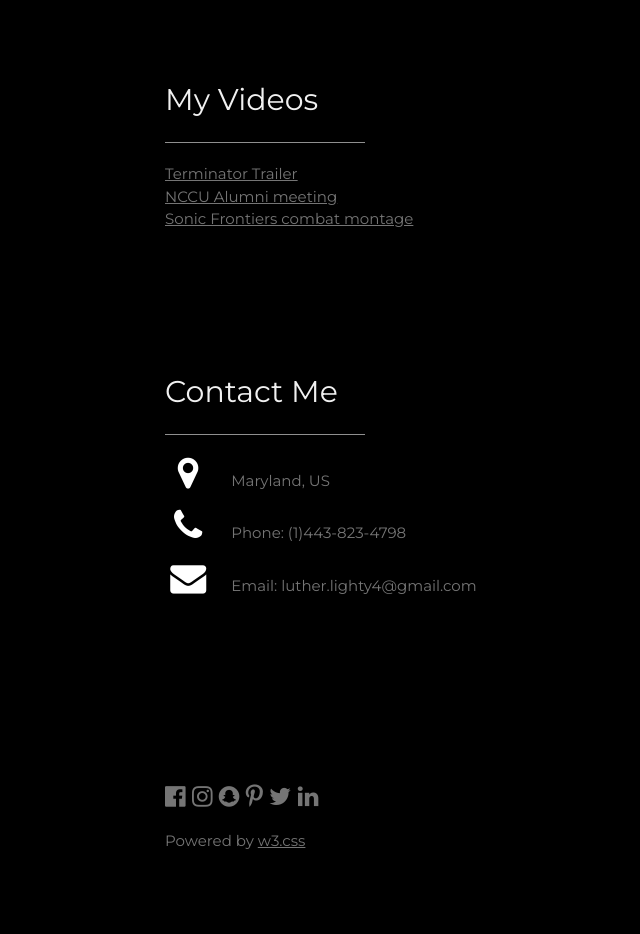
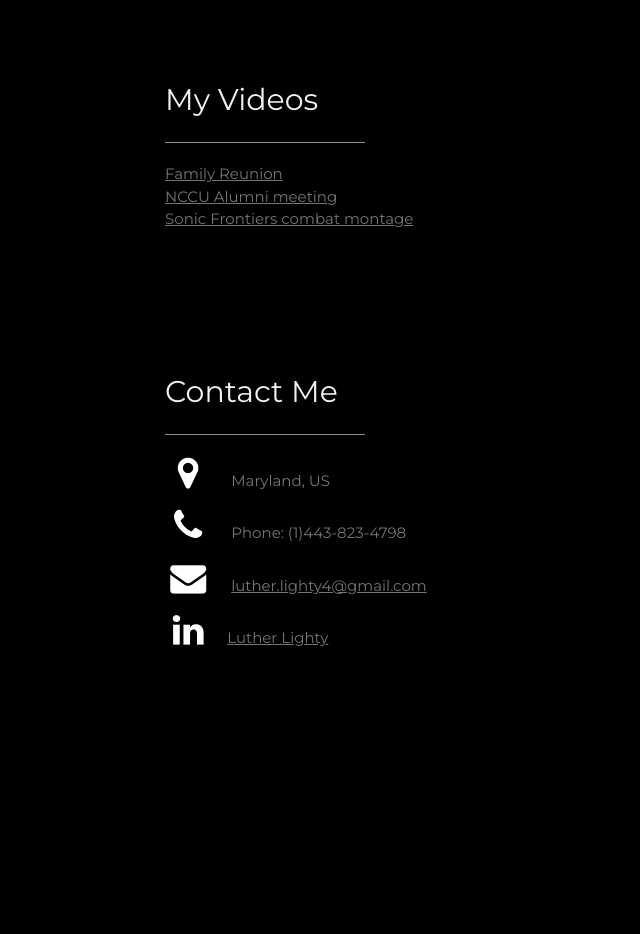
Before and after one commit to LutherLighty/lutherlighty.github.io, a plain HTML site: page Index.html in a window 1280 px wide. Shown: the part 1352-2286 px from the top of the page, without its empty margins (45-685 px from the left). After the commit the page ends 2195 px from the top, so only its background shows below. Drawn offline with nearby package versions, Linux system fonts and the light colour scheme.

Commit message:
Update Index.html
Resume page

```diff
--- a/Index.html
+++ b/Index.html
@@ -1,3 +1,4 @@
+
 <!DOCTYPE html>
 <html>
 <head>
@@ -23,7 +24,7 @@ body, h1,h2,h3,h4,h5,h6 {font-family: "Montserrat", sans-serif}
 <!-- Icon Bar (Sidebar - hidden on small screens) -->
 <nav class="w3-sidebar w3-bar-block w3-small w3-hide-small w3-center">
   <!-- Avatar image in top left corner -->
-  <img src="/w3images/avatar_smoke.jpg" style="width:100%">
+  <!--img src="/w3images/avatar_smoke.jpg" style="width:100%" -->
   <a href="#" class="w3-bar-item w3-button w3-padding-large w3-black">
     <i class="fa fa-home w3-xxlarge"></i>
     <p>HOME</p>
@@ -163,7 +164,7 @@ interest in making his audience love and appreciate the hours of work he puts in
     <!-- Grid for photos -->
     <div class="w3-row-padding" style="margin:0 -16px">
       <div class="w3-half">
-      <a href="https://drive.google.com/file/d/1sj3aQMby9QYmytED1jopd7QC8Wf2i1Hw/view?usp=sharing">Terminator Trailer</a>
+      <a href="https://drive.google.com/file/d/1NRv6sYQo813NAB-38B6wlxGRoPXaYati/view?usp=sharing">Family Reunion</a>
       <div>
       <a href="https://drive.google.com/file/d/1L05Giy4GKYtAlXAZ2XKWtfMXPxaT4wIQ/view?usp=sharing">NCCU Alumni meeting</a>
     </div>
@@ -191,7 +192,8 @@ interest in making his audience love and appreciate the hours of work he puts in
     <div class="w3-section">
       <p><i class="fa fa-map-marker fa-fw w3-text-white w3-xxlarge w3-margin-right"></i> Maryland, US</p>
       <p><i class="fa fa-phone fa-fw w3-text-white w3-xxlarge w3-margin-right"></i> Phone: (1)443-823-4798</p>
-      <p><i class="fa fa-envelope fa-fw w3-text-white w3-xxlarge w3-margin-right"> </i> Email: luther.lighty4@gmail.com</p>
+      <p><i class="fa fa-envelope fa-fw w3-text-white w3-xxlarge w3-margin-right"> </i> <a href="mailto:luther.lighty4@gmail.com">luther.lighty4@gmail.com</a></p>
+       <p><i class="fa fa-linkedin fa-fw w3-text-white w3-xxlarge w3-margin-right"></i><a href="http://www.linkedin.com/in/luther-lighty-7a3815332/">Luther Lighty</p>
     </div><br>
     <p></p>
 
@@ -210,7 +212,7 @@ interest in making his audience love and appreciate the hours of work he puts in
   </div>
 
     <!-- Footer -->
-  <footer class="w3-content w3-padding-64 w3-text-grey w3-xlarge">
+  <!--footer class="w3-content w3-padding-64 w3-text-grey w3-xlarge">
     <i class="fa fa-facebook-official w3-hover-opacity"></i>
     <i class="fa fa-instagram w3-hover-opacity"></i>
     <i class="fa fa-snapchat w3-hover-opacity"></i>
@@ -218,8 +220,8 @@ interest in making his audience love and appreciate the hours of work he puts in
     <i class="fa fa-twitter w3-hover-opacity"></i>
     <i class="fa fa-linkedin w3-hover-opacity"></i>
     <p class="w3-medium">Powered by <a href="https://www.w3schools.com/w3css/default.asp" target="_blank" class="w3-hover-text-green">w3.css</a></p>
-  <!-- End footer -->
-  </footer>
+  <! End footer >
+</footer-->
 
 <!-- END PAGE CONTENT -->
 </div>
```
